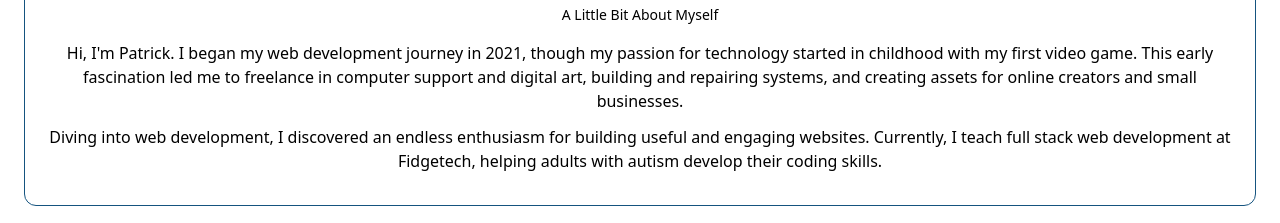
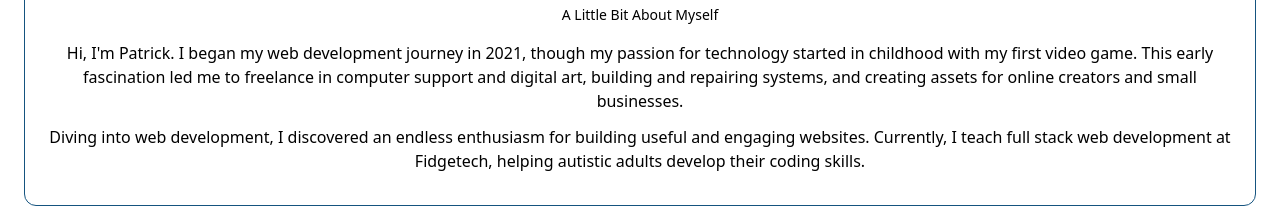
Before and after one commit to Patrick-Dolan/portfolio, a React (Vite) app: page / in a window 1280 px wide. Shown: the part 3960-4183 px from the top of the page. Built offline with nearby package versions, Linux system fonts and the light colour scheme.

Commit message:
fix terminology about autistic adults

```diff
--- a/src/components/sections/AboutSection.jsx
+++ b/src/components/sections/AboutSection.jsx
@@ -10,7 +10,7 @@ function AboutSection() {
           <p className="text-center text-sm mb-4">A Little Bit About Myself</p>
           <div className="space-y-3 text-center">
             <p>Hi, I&apos;m Patrick. I began my web development journey in 2021, though my passion for technology started in childhood with my first video game. This early fascination led me to freelance in computer support and digital art, building and repairing systems, and creating assets for online creators and small businesses.</p>
-            <p>Diving into web development, I discovered an endless enthusiasm for building useful and engaging websites. Currently, I teach full stack web development at Fidgetech, helping adults with autism develop their coding skills.</p>
+            <p>Diving into web development, I discovered an endless enthusiasm for building useful and engaging websites. Currently, I teach full stack web development at Fidgetech, helping autistic adults develop their coding skills.</p>
           </div>
         </div>
       </SectionContainer>
```
